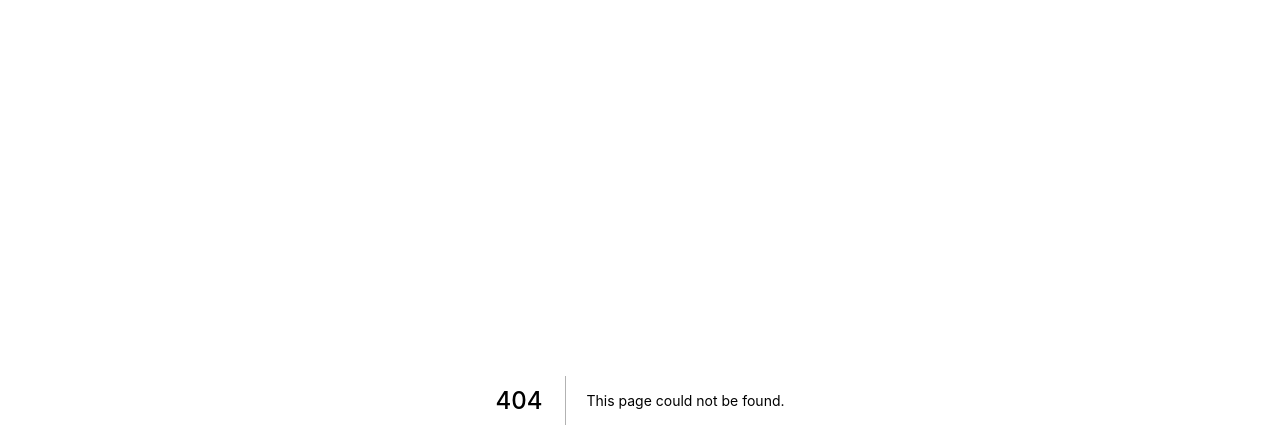
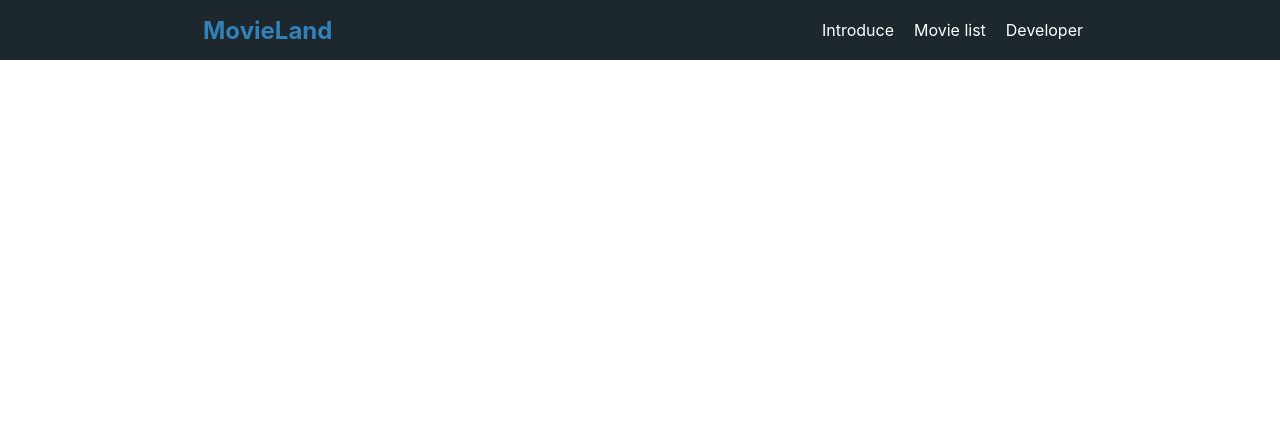
Before and after one commit to waterbeen0530/MovieLand-Frontend-V3, a Next.js app: page /components/common/Header in a window 1280 px wide. Before the commit this address had no page. Shown: the top 448 px of the page. Built offline with nearby package versions, Linux system fonts and the light colour scheme.

Commit message:
[CREATE] Header

```diff
--- a/package.json
+++ b/package.json
@@ -9,6 +9,8 @@
     "lint": "next lint"
   },
   "dependencies": {
+    "@emotion/react": "^11.10.4",
+    "@emotion/styled": "^11.10.4",
     "next": "12.2.5",
     "react": "18.2.0",
     "react-dom": "18.2.0"
--- a/pages/api/hello.ts
+++ /dev/null
@@ -1,13 +0,0 @@
-// Next.js API route support: https://nextjs.org/docs/api-routes/introduction
-import type { NextApiRequest, NextApiResponse } from 'next'
-
-type Data = {
-  name: string
-}
-
-export default function handler(
-  req: NextApiRequest,
-  res: NextApiResponse<Data>
-) {
-  res.status(200).json({ name: 'John Doe' })
-}
--- /dev/null
+++ b/pages/components/common/Header.tsx
@@ -0,0 +1,50 @@
+import styled from "@emotion/styled";
+
+export default function Header() {
+  return (
+    <Container>
+      <h2>MovieLand</h2>
+      <div>
+        <p>Introduce</p>
+        <p>Movie list</p>
+        <p>Developer</p>
+      </div>
+    </Container>
+  );
+}
+
+const Container = styled.div`
+  z-index: 100;
+  position: fixed;
+  width: 100vw;
+  height: 60px;
+  display: flex;
+  justify-content: space-between;
+  align-items: center;
+  background: #1d282e;
+
+  h2 {
+    margin: 0 0 0 10px;
+    padding-left: 193px;
+    cursor: pointer;
+    color: #3281b9;
+  }
+
+  div {
+    padding-right: 197px;
+    display: flex;
+    justify-content: center;
+    align-items: center;
+
+    p {
+      padding-left: 20px;
+      color: #fff;
+      transition: all 0.5s;
+    }
+
+    p:hover {
+      color: #bce1fb;
+      cursor: pointer;
+    }
+  }
+`;
```
Also changed, not shown: pages/index.tsx (+4 -69 lines), 1 other file (tests, documents, lock files or other folders).
